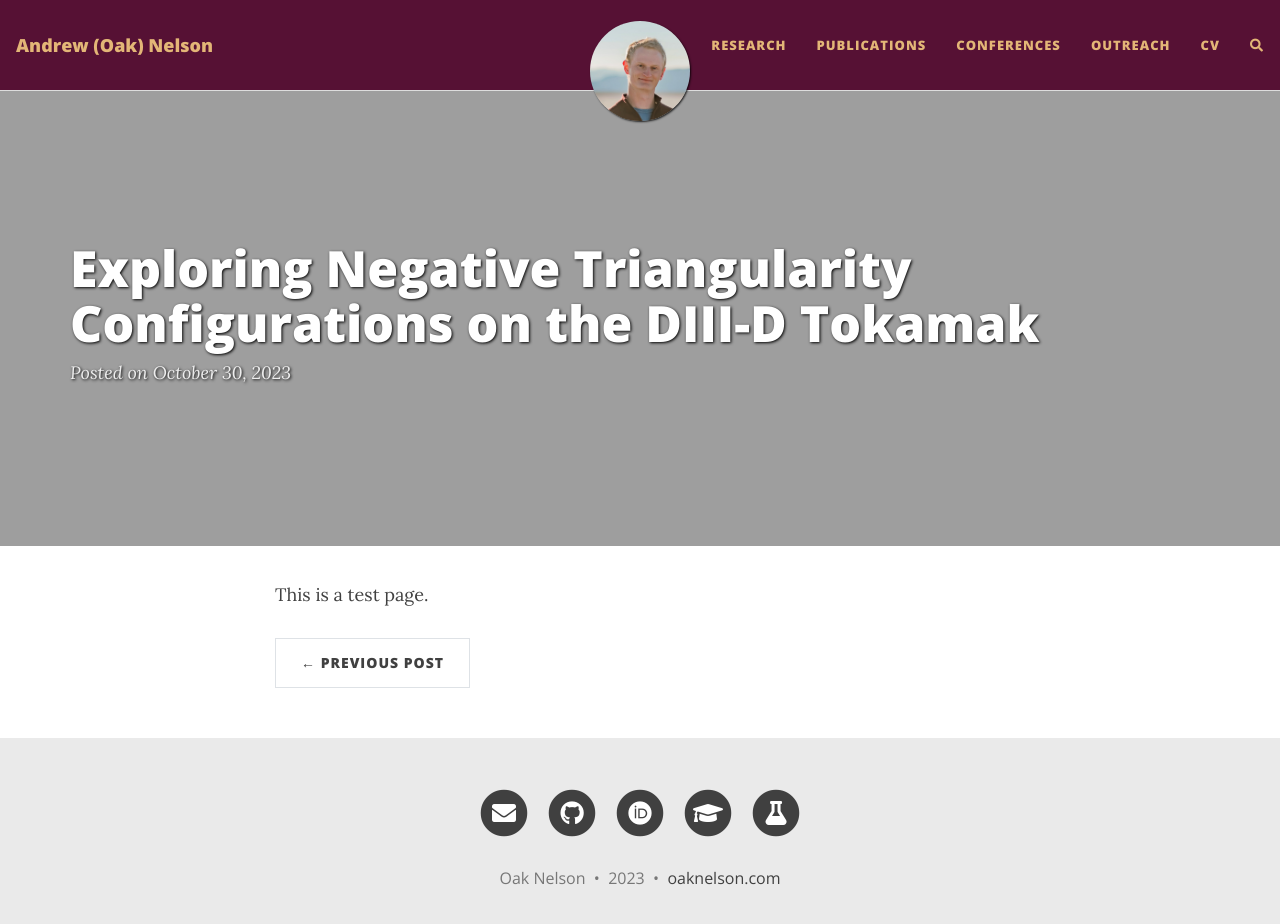
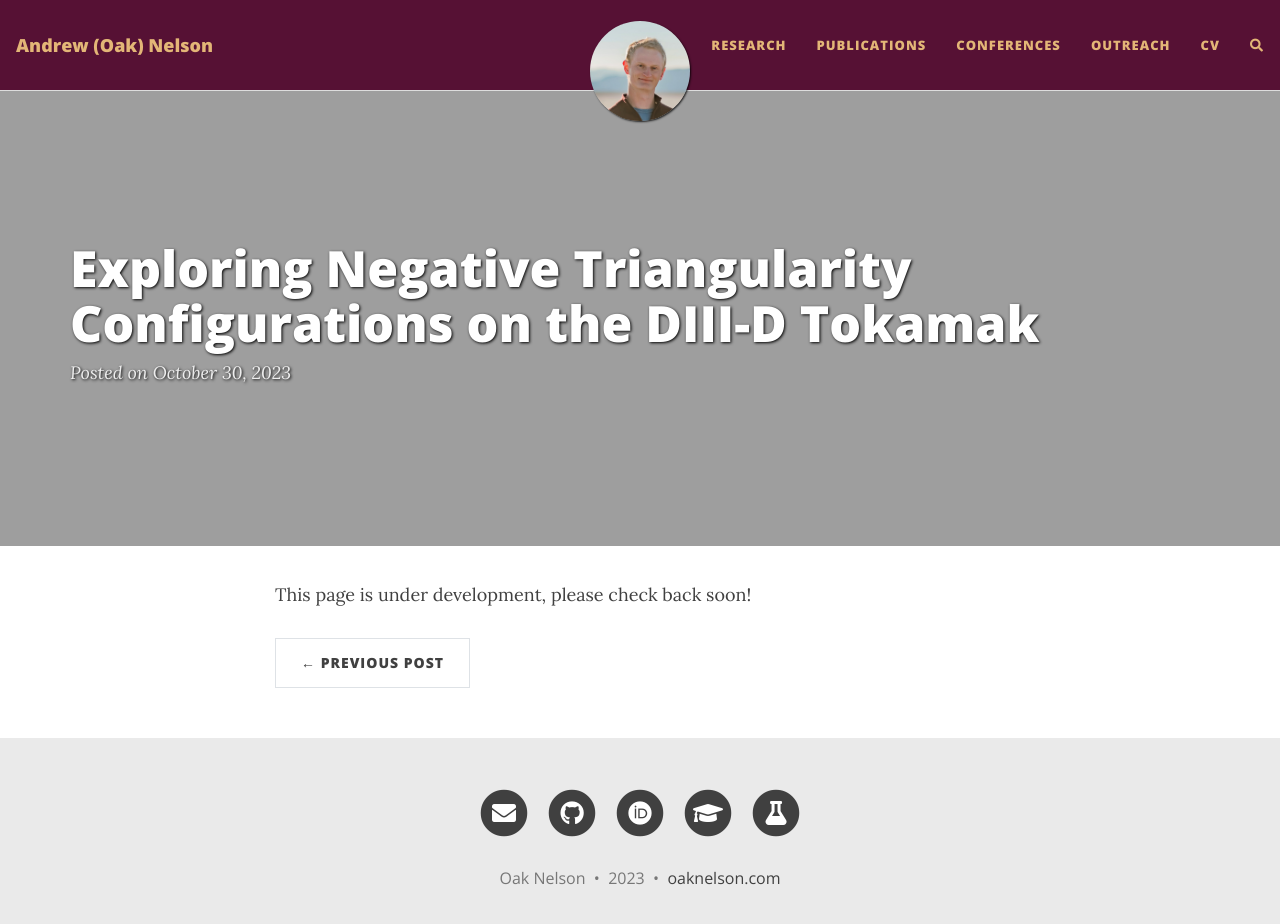
Before and after one commit to nelsonand/website, a Jekyll site: the page built from _posts/2023-10-30-nt-d3d.md, in a window 1280 px wide and 940 px high. Shown: the top 924 px of the window. Built offline with Jekyll 4.4.1, drawn with Linux system fonts in a browser that asks for light colours; nearby versions of some CDN libraries; comment, search, counter and statistics services are not loaded.

Commit message:
Post updates

```diff
--- a/_posts/2023-10-30-nt-d3d.md
+++ b/_posts/2023-10-30-nt-d3d.md
@@ -2,8 +2,8 @@
 layout: post
 title: Exploring Negative Triangularity Configurations on the DIII-D Tokamak
 cover-img: assets/img/diii-d_cut.png
-thumbnail-img: assets/img/diii-d_cut.png
-share-img: assets/img/diii-d_cut.png
+thumbnail-img: assets/img/fig04_db-1.png
+share-img: assets/img/fig04_db-1.png
 ---
 
-This is a test page.
+This page is under development, please check back soon!
```
Also changed, not shown: assets/img/404-southpark.jpg (deleted), assets/img/fig04_db-1.png (added), assets/img/hello_world.jpeg (deleted), assets/img/install-steps.gif (deleted), assets/img/path.jpg (deleted), assets/img/sparc-logo.png (added), assets/img/thumb.png (deleted), 2 other files.
